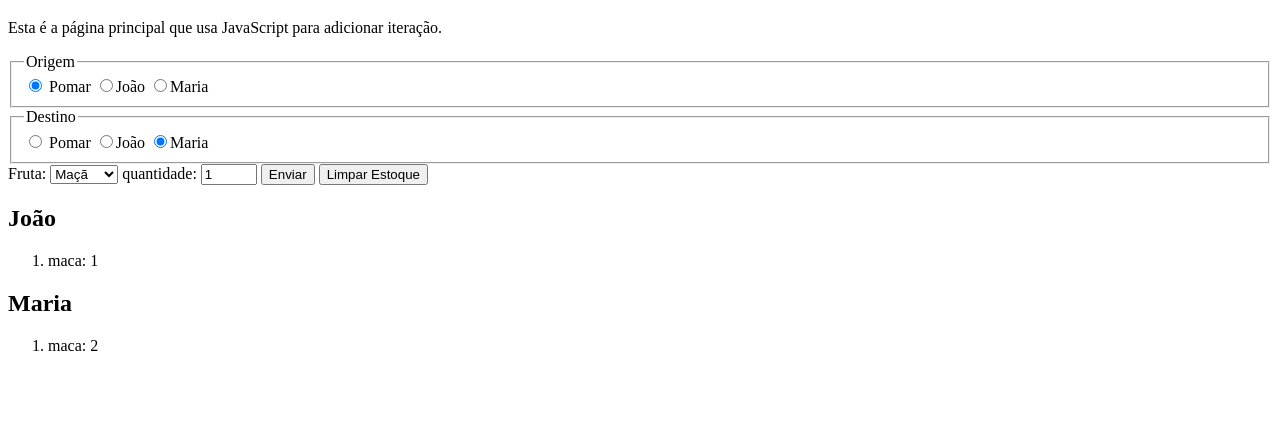
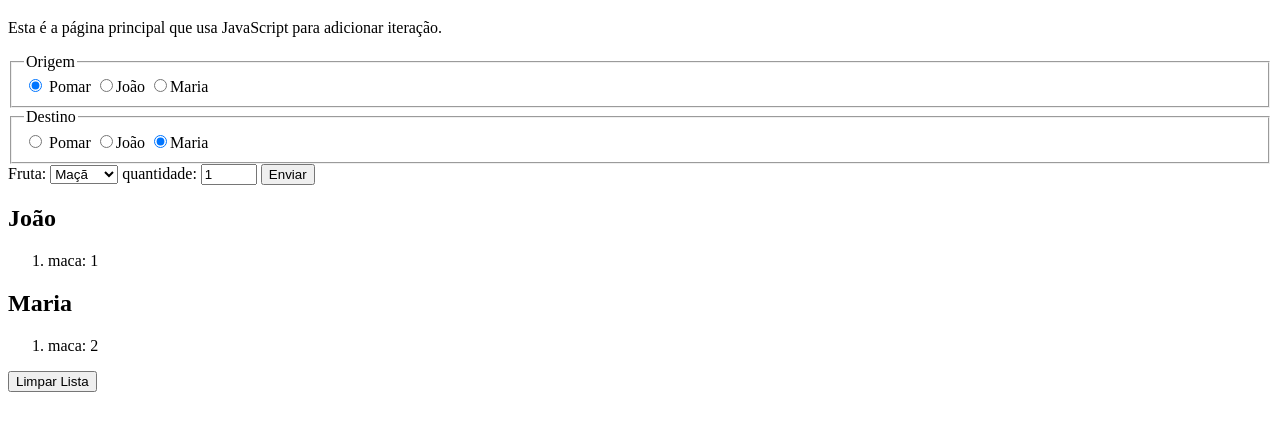
Before and after one commit to ufjf-dcc202/ufjf-dcc202-2023-3-a-atv12-DiegoSMazzoni, a website with bundled scripts: page index.html in a window 1280 px wide. Shown: the part 61-492 px from the top of the page. Built offline with nearby package versions, Linux system fonts and the light colour scheme.

Commit message:
altera local do botão de limpar estoque

```diff
--- a/index.html
+++ b/index.html
@@ -48,7 +48,6 @@
                 value="1"
                 />
                 <button type="submit">Enviar</button>
-                <button id="limpaEstoque">Limpar Estoque</button>
             </form>
         </section>
         <section id="saida">
@@ -60,4 +59,5 @@
     </main>
 
 </body>
+<button id="limpaEstoque" type="button">Limpar Lista</button>
 </html>
```
